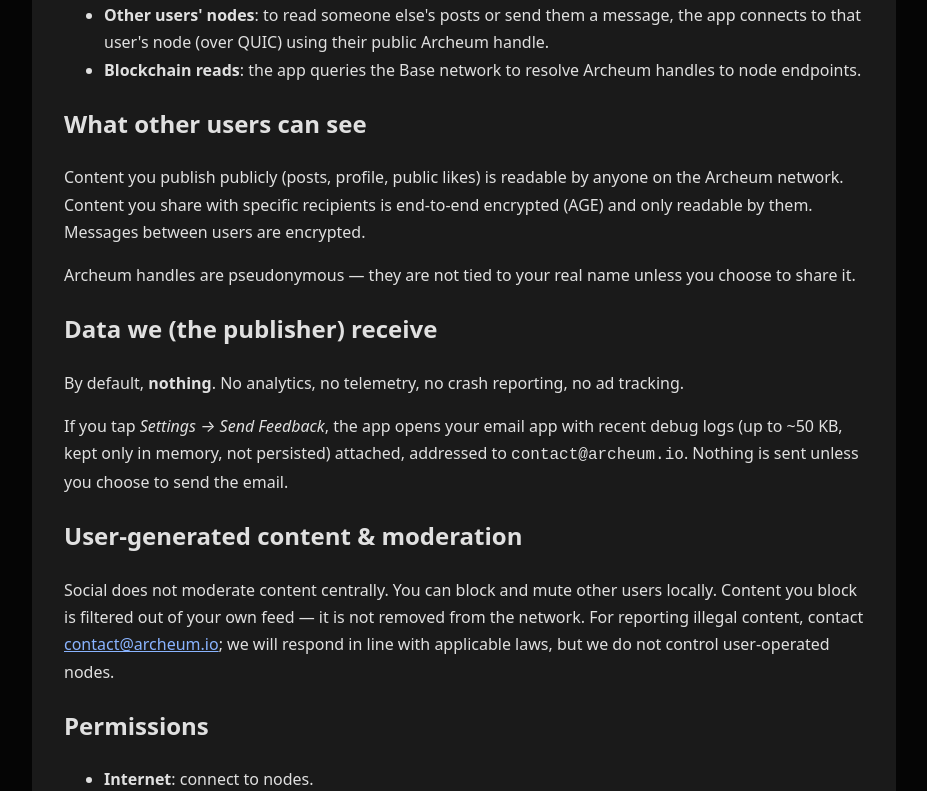
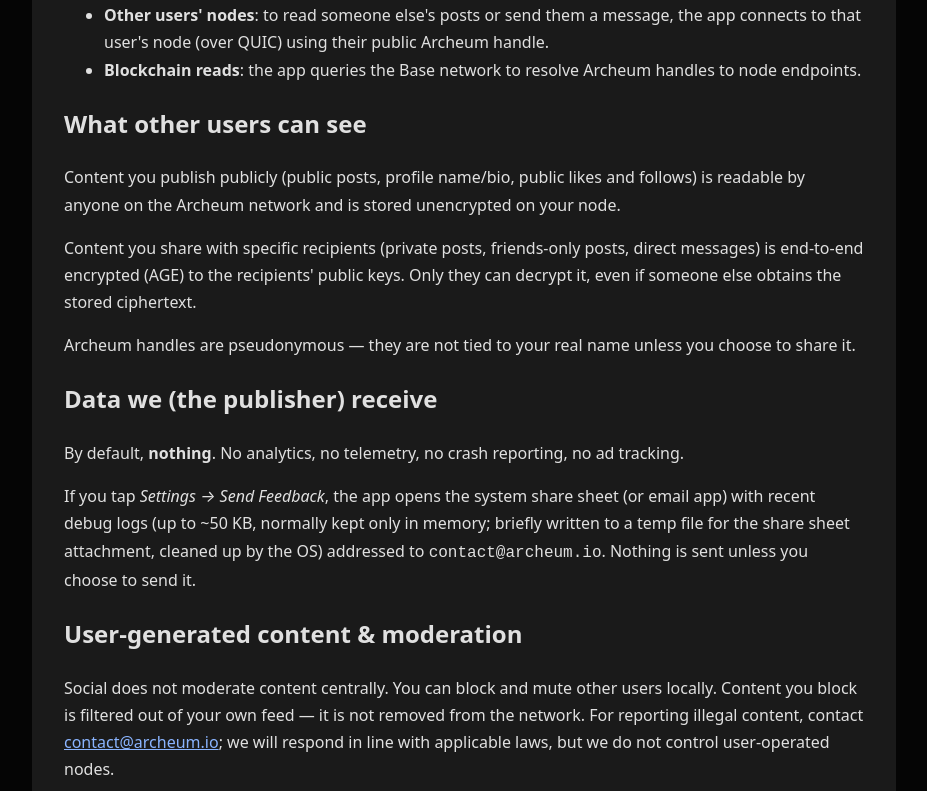
Before and after one commit to archeum-dev/io, a React (Vite) app: page /privacy/social in a window 1280 px wide. Shown: the part 684-1475 px from the top of the page, without its empty margins (176-1103 px from the left). Built offline with nearby package versions, Linux system fonts and the light colour scheme; a web font is replaced by a local one.

Commit message:
Policy accuracy updates

```diff
--- a/src/components/DeleteAccount.jsx
+++ b/src/components/DeleteAccount.jsx
@@ -30,7 +30,7 @@ export default function DeleteAccount() {
           <strong>Your handle</strong> (e.g. <code>@alice</code>) — registered on a public blockchain (Base).
         </li>
         <li>
-          <strong>Your data</strong> (profile, posts, messages) — stored on your personal Archeum node, which you own.
+          <strong>Your data</strong> (profile, posts, messages) — stored on your personal Archeum node, which you either own outright or have a tenant share of on someone else&apos;s node.
         </li>
       </ol>
 
--- a/src/components/PrivacyArcheum.jsx
+++ b/src/components/PrivacyArcheum.jsx
@@ -69,18 +69,29 @@ export default function PrivacyArcheum() {
         no crash reporting, no ad tracking.
       </p>
       <p>
-        If you tap <em>Settings → Send Feedback</em>, the app opens your email
-        app with recent debug logs (up to ~50 KB, kept only in memory, not
-        persisted) attached, addressed to <code>contact@archeum.io</code>.
-        Nothing is sent unless you choose to send the email.
+        If you tap <em>Settings → Send Feedback</em>, the app opens the system
+        share sheet (or email app) with recent debug logs (up to ~50 KB,
+        normally kept only in memory; briefly written to a temp file for the
+        share sheet attachment, cleaned up by the OS) addressed to{' '}
+        <code>contact@archeum.io</code>. Nothing is sent unless you choose to
+        send it.
       </p>
 
       <h2>Permissions</h2>
       <ul>
         <li><strong>Internet</strong>: connect to your node and the blockchain.</li>
-        <li><strong>Bluetooth</strong>: provision a nearby Archeum node (first-time setup).</li>
-        <li><strong>Location</strong> (coarse, BLE-required): Android requires it for Bluetooth scanning. We do not read or transmit your location.</li>
+        <li><strong>Bluetooth</strong>: provision a nearby Archeum node (first-time setup). Local-only; no data is transmitted over the internet via Bluetooth.</li>
+        <li><strong>Fine Location</strong>: Android requires it to scan for Bluetooth devices during node provisioning. We do not read, store, or transmit your location.</li>
       </ul>
+
+      <h2>Local network communication</h2>
+      <p>
+        During first-time node provisioning, the app may talk to a node on your
+        local network using plaintext HTTP (e.g. <code>http://[::1]:8080</code>).
+        This traffic never leaves the local network. Once provisioned, all
+        communication with your node uses encrypted QUIC (TLS 1.3) over the
+        internet.
+      </p>
 
       <h2>Third parties</h2>
       <ul>
--- a/src/components/PrivacySocial.jsx
+++ b/src/components/PrivacySocial.jsx
@@ -54,10 +54,15 @@ export default function PrivacySocial() {
 
       <h2>What other users can see</h2>
       <p>
-        Content you publish publicly (posts, profile, public likes) is
-        readable by anyone on the Archeum network. Content you share with
-        specific recipients is end-to-end encrypted (AGE) and only readable by
-        them. Messages between users are encrypted.
+        Content you publish publicly (public posts, profile name/bio, public
+        likes and follows) is readable by anyone on the Archeum network and is
+        stored unencrypted on your node.
+      </p>
+      <p>
+        Content you share with specific recipients (private posts,
+        friends-only posts, direct messages) is end-to-end encrypted (AGE) to
+        the recipients&apos; public keys. Only they can decrypt it, even if someone
+        else obtains the stored ciphertext.
       </p>
       <p>
         Archeum handles are pseudonymous — they are not tied to your real name
@@ -70,10 +75,12 @@ export default function PrivacySocial() {
         crash reporting, no ad tracking.
       </p>
       <p>
-        If you tap <em>Settings → Send Feedback</em>, the app opens your email
-        app with recent debug logs (up to ~50 KB, kept only in memory, not
-        persisted) attached, addressed to <code>contact@archeum.io</code>.
-        Nothing is sent unless you choose to send the email.
+        If you tap <em>Settings → Send Feedback</em>, the app opens the system
+        share sheet (or email app) with recent debug logs (up to ~50 KB,
+        normally kept only in memory; briefly written to a temp file for the
+        share sheet attachment, cleaned up by the OS) addressed to{' '}
+        <code>contact@archeum.io</code>. Nothing is sent unless you choose to
+        send it.
       </p>
 
       <h2>User-generated content & moderation</h2>
```
